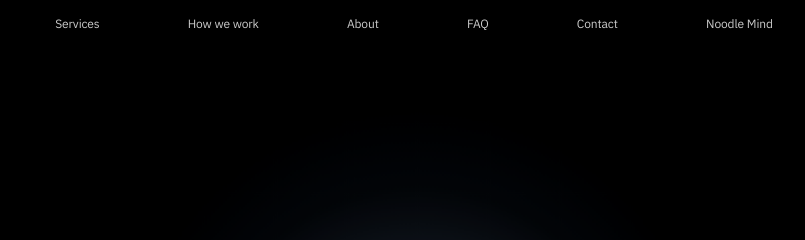
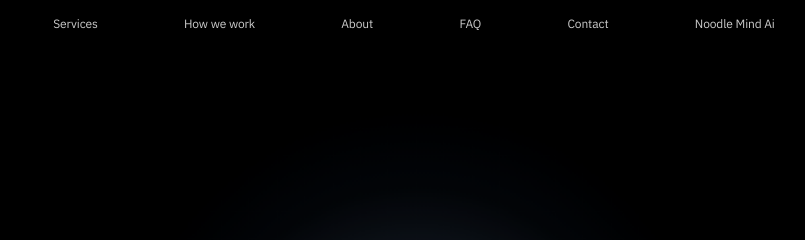
Before and after one commit to Logankenney/MentasVeritas, a plain HTML site: page index.html in a window 1280 px wide. Shown: the top 240 px of the page, 223-1028 px from the left. Drawn offline with Linux system fonts and the light colour scheme.

Commit message:
Header: Noodle Mind link now reads Noodle Mind Ai (#19)
Claude-Session: https://claude.ai/code/session_01PfbBYQSCgchx3k6EgsJqbx

Co-authored-by: Claude <noreply@anthropic.com>

```diff
--- a/index.html
+++ b/index.html
@@ -212,7 +212,7 @@
       <a href="#about">About</a>
       <a href="#faq">FAQ</a>
       <a href="#contact">Contact</a>
-      <a href="https://logankenney.github.io/Noodle/" rel="noopener">Noodle Mind</a>
+      <a href="https://logankenney.github.io/Noodle/" rel="noopener">Noodle Mind Ai</a>
     </nav>
     <span class="hdr-spacer" aria-hidden="true"></span>
   </div>
```
